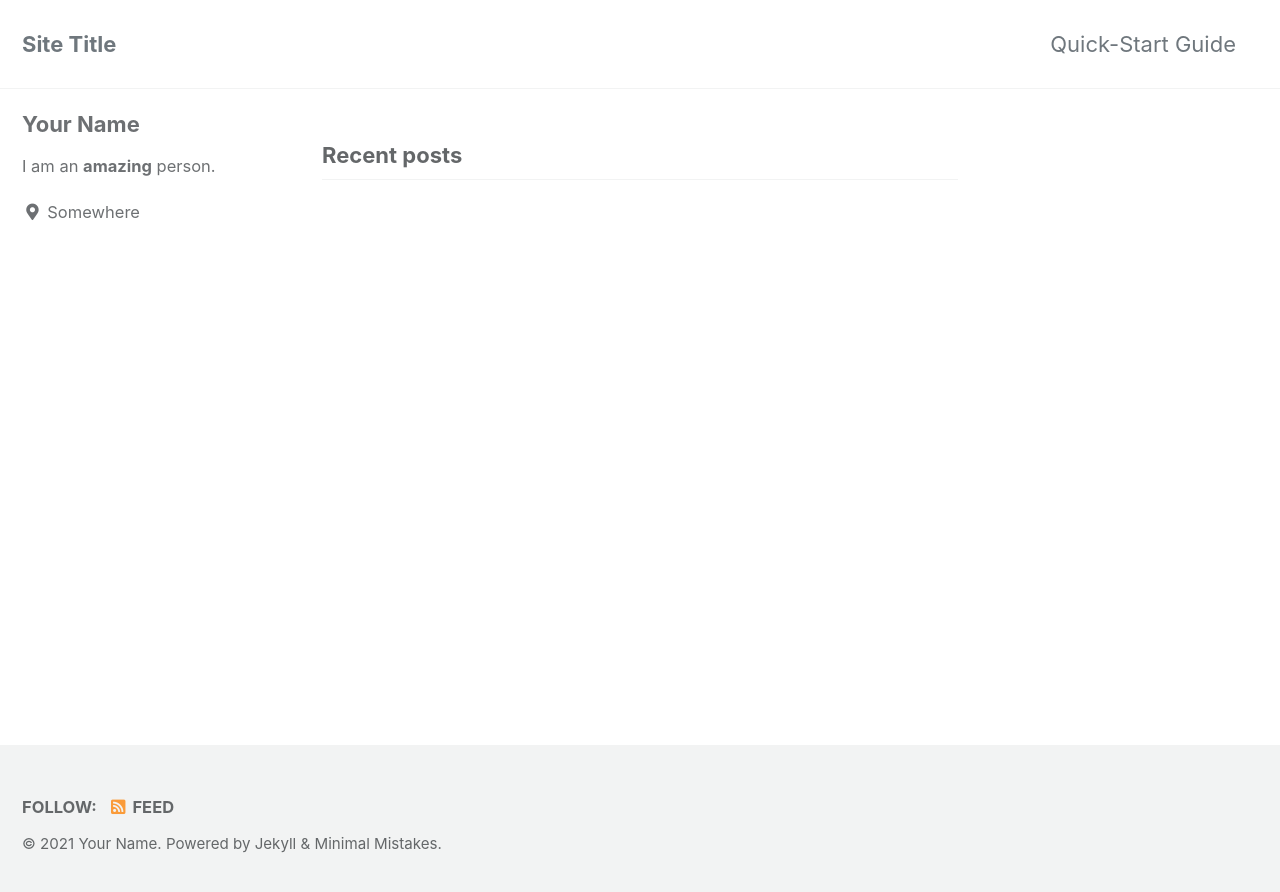
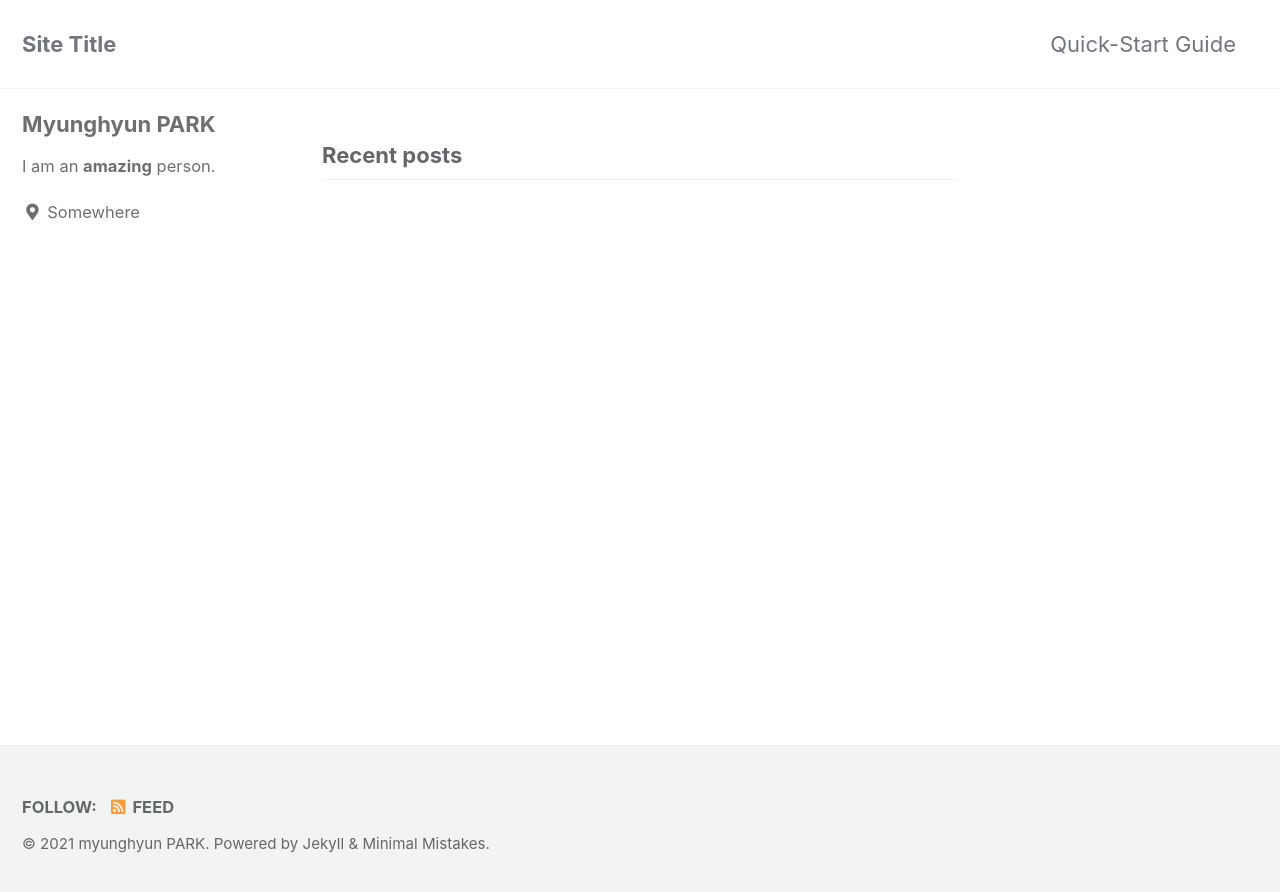
Before and after one commit to mhpark87/github.io, a Jekyll site: the page built from index.html, in a window 1280 px wide. Shown: the top 892 px of the page. Built offline with Jekyll 4.4.1, drawn with Linux system fonts in a browser that asks for light colours; cached includes are drawn as plain includes; the list of posts is cut into pages by our own code.

Commit message:
first commit 4/23

```diff
--- a/_config.yml
+++ b/_config.yml
@@ -19,7 +19,7 @@ locale                   : "en-US"
 title                    : "Site Title"
 title_separator          : "-"
 subtitle                 : # site tagline that appears below site title in masthead
-name                     : "Your Name"
+name                     : "myunghyun PARK"
 description              : "An amazing website."
 url                      : # the base hostname & protocol for your site e.g. "https://mmistakes.github.io"
 baseurl                  : # the subpath of your site, e.g. "/blog"
@@ -94,7 +94,7 @@ analytics:
 
 # Site Author
 author:
-  name             : "Your Name"
+  name             : "Myunghyun PARK"
   avatar           : # path of avatar image, e.g. "/assets/images/bio-photo.jpg"
   bio              : "I am an **amazing** person."
   location         : "Somewhere"
```
